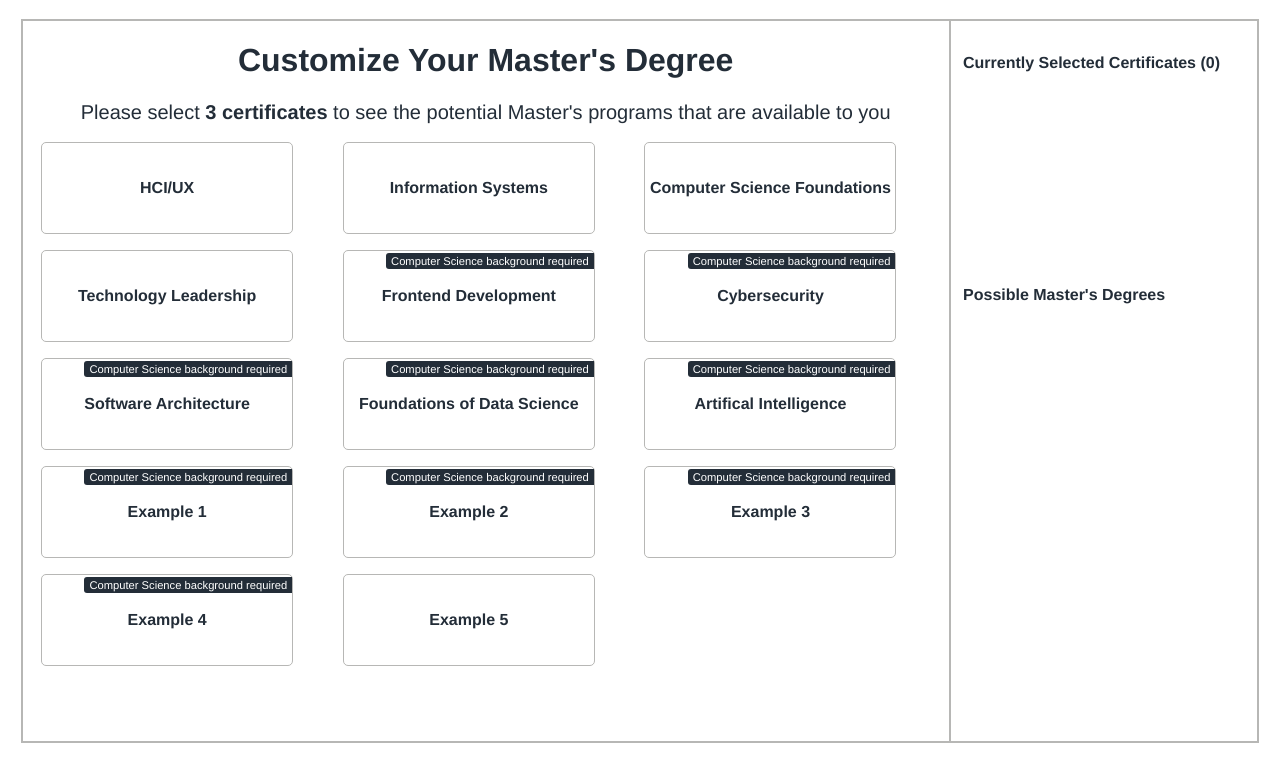
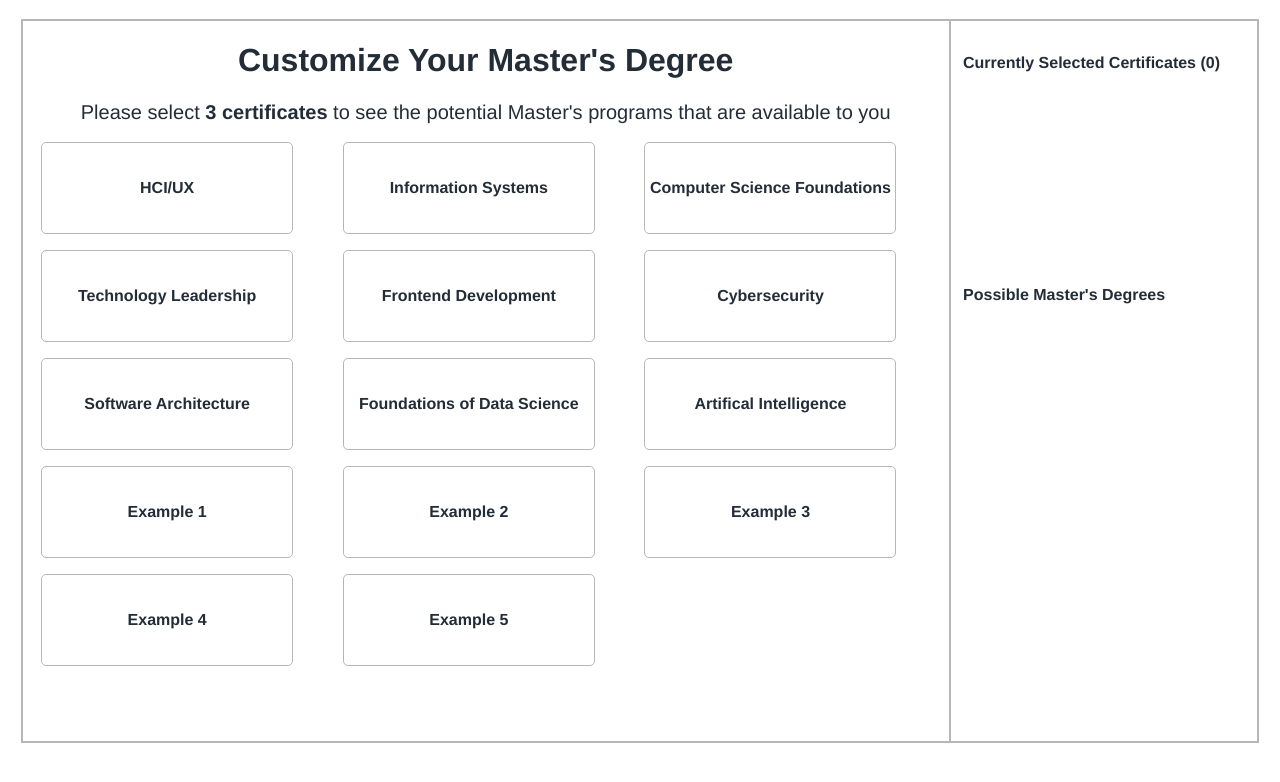
Before and after one commit to awanger/drexel_design_competition, a Vue app: page / in a window 1280 px wide. Shown: the top 782 px of the page. Built offline with nearby package versions, Linux system fonts and the light colour scheme.

Commit message:
Remove ribbons

```diff
--- a/src/App.vue
+++ b/src/App.vue
@@ -11,9 +11,9 @@
           <label class="cell"
                 v-for="(cert,idx) in allPossibleCerts" :key="idx"
                 :class="{ disabled: selectedThree && !checkIfSelected(cert.name), selected: checkIfSelected(cert.name) }">
-            <div v-if="cert.requiresCompsci" class="ribbon">
+            <!-- <div v-if="cert.requiresCompsci">
               Computer Science background required
-            </div>
+            </div> -->
             <input type="checkbox" class="visually-hidden"
                   :id="cert.name"
                   :value="cert.name"
@@ -172,16 +172,16 @@ $yellow: #ffc600;
   width: 250px;
   height: 90px;
 
-  .ribbon {
-    background: $blue;
-    color: white;
-    border-radius: 3px 0px 0px 3px; // top-left top-right bottom-right bottom-left
-    font-size: 0.7rem;
-    padding: 2px 5px;
-    position: absolute;
-    top: 2px;
-    right: 0px;
-  }
+  // .ribbon {
+  //   background: $blue;
+  //   color: white;
+  //   border-radius: 3px 0px 0px 3px; // top-left top-right bottom-right bottom-left
+  //   font-size: 0.7rem;
+  //   padding: 2px 5px;
+  //   position: absolute;
+  //   top: 2px;
+  //   right: 0px;
+  // }
 
 
   &:hover {
```
